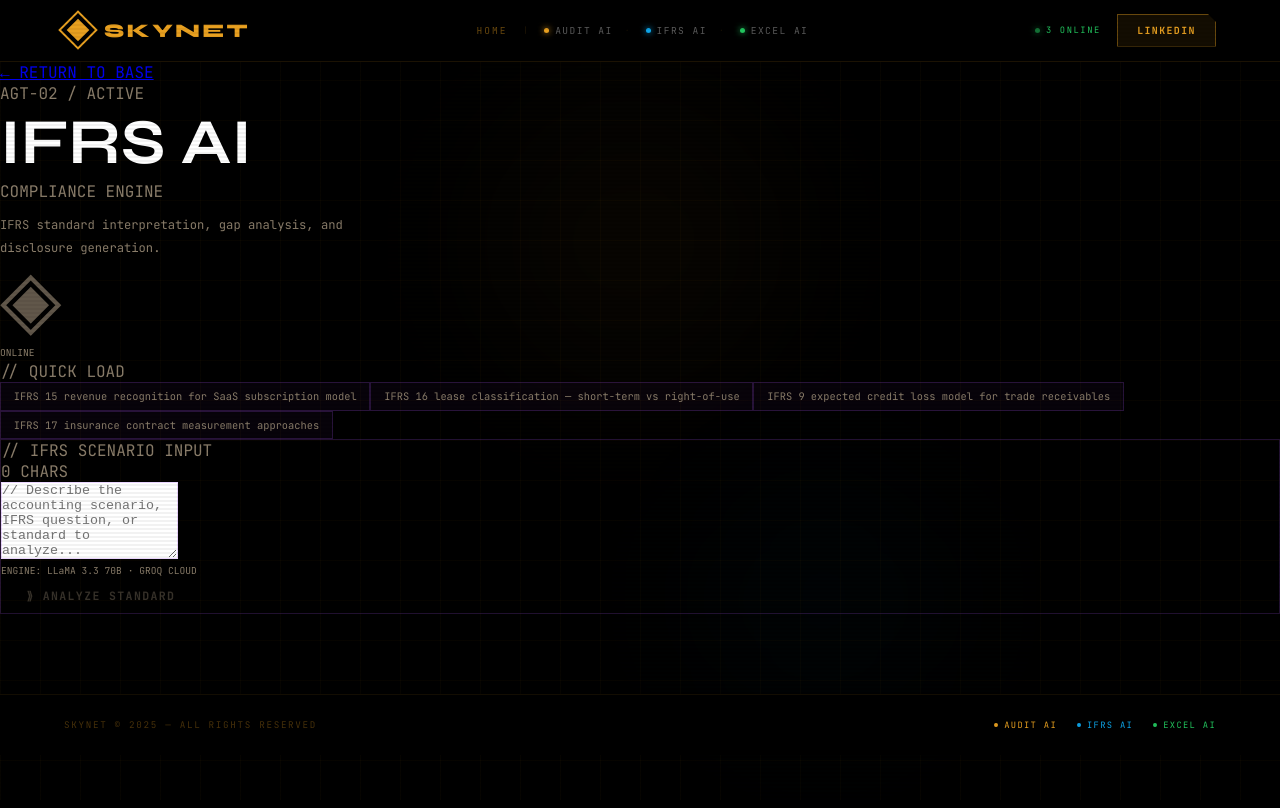
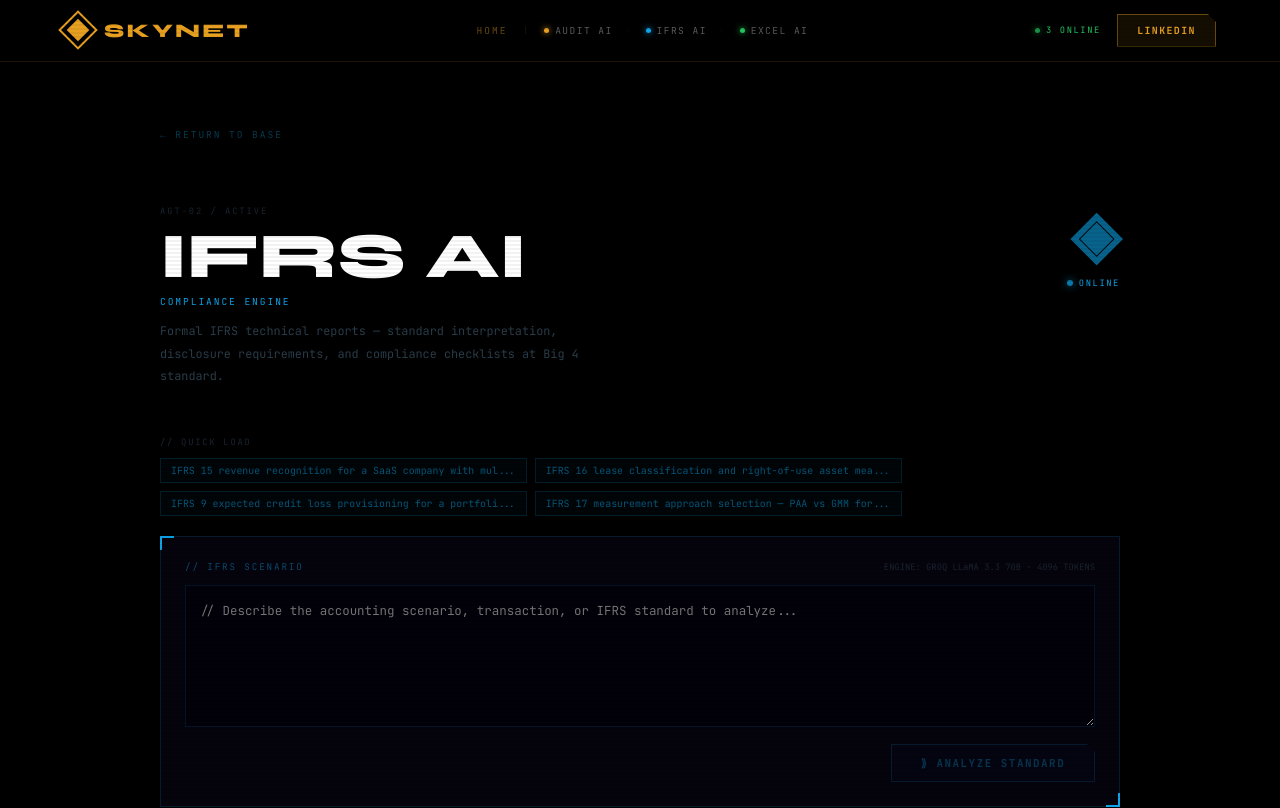
Before and after one commit to marinofecal/skynet-final, a Next.js app: page /tools/ifrs in a window 1280 px wide. Shown: the top 808 px of the page. Built offline with nearby package versions, Linux system fonts and the light colour scheme.

Commit message:
Update page.jsx

```diff
--- a/app/tools/ifrs/page.jsx
+++ b/app/tools/ifrs/page.jsx
@@ -2,231 +2,207 @@
 import { useState } from 'react';
 import Link from 'next/link';
 
-const QUICK_PROMPTS = [
-  'IFRS 15 revenue recognition for SaaS subscription model',
-  'IFRS 16 lease classification — short-term vs right-of-use',
-  'IFRS 9 expected credit loss model for trade receivables',
-  'IFRS 17 insurance contract measurement approaches',
+const COLOR = '#0EA5E9';
+const RGB = '14,165,233';
+const MONO = "'JetBrains Mono', monospace";
+const SYNE = "'Syne', sans-serif";
+
+const QUICK = [
+  'IFRS 15 revenue recognition for a SaaS company with multi-element arrangements',
+  'IFRS 16 lease classification and right-of-use asset measurement for a 5-year office lease',
+  'IFRS 9 expected credit loss provisioning for a portfolio of trade receivables',
+  'IFRS 17 measurement approach selection — PAA vs GMM for a general insurance portfolio',
 ];
+
+function ReportRenderer({ text, color, rgb }) {
+  if (!text) return null;
+  const lines = text.split('\n');
+  return (
+    <div style={{ fontFamily: MONO, fontSize: '0.78rem', lineHeight: 1.9, color: '#4a5a6a' }}>
+      {lines.map((line, i) => {
+        const trimmed = line.trim();
+        if (!trimmed) return <div key={i} style={{ height: '0.6rem' }} />;
+        if (/^\d+\.\s+[A-Z]/.test(trimmed)) {
+          return (
+            <div key={i} style={{ marginTop: '1.4rem', marginBottom: '0.5rem', display: 'flex', gap: '10px', alignItems: 'baseline' }}>
+              <span style={{ color, fontWeight: 700, fontSize: '0.72rem', minWidth: '20px' }}>{trimmed.match(/^\d+/)[0]}.</span>
+              <span style={{ color: `rgba(${rgb},0.85)`, fontWeight: 700, fontSize: '0.78rem', letterSpacing: '0.08em' }}>{trimmed.replace(/^\d+\.\s+/, '')}</span>
+            </div>
+          );
+        }
+        if (/^#{1,3}\s/.test(trimmed)) {
+          return <div key={i} style={{ marginTop: '1.4rem', marginBottom: '0.5rem', color: `rgba(${rgb},0.85)`, fontWeight: 700, fontSize: '0.78rem', borderBottom: `1px solid rgba(${rgb},0.15)`, paddingBottom: '4px' }}>{trimmed.replace(/^#+\s+/, '')}</div>;
+        }
+        if (/^[•\-\*]\s/.test(trimmed)) {
+          const content = trimmed.replace(/^[•\-\*]\s+/, '');
+          return (
+            <div key={i} style={{ display: 'flex', gap: '10px', marginLeft: '8px', marginBottom: '2px' }}>
+              <span style={{ color, flexShrink: 0 }}>▸</span>
+              <span dangerouslySetInnerHTML={{ __html: content.replace(/\*\*(.+?)\*\*/g, `<strong style="color:rgba(${rgb},0.9)">$1</strong>`) }} />
+            </div>
+          );
+        }
+        if (/^(CONCLUSION|EXECUTIVE SUMMARY|RECOMMENDATION|COMPLIANCE STATUS|OPINION):?/.test(trimmed)) {
+          return <div key={i} style={{ marginTop: '1.4rem', padding: '10px 14px', background: `rgba(${rgb},0.06)`, borderLeft: `3px solid ${color}`, color: `rgba(${rgb},0.85)`, fontWeight: 700, fontSize: '0.76rem', letterSpacing: '0.1em' }}>{trimmed}</div>;
+        }
+        return <p key={i} style={{ marginBottom: '2px' }} dangerouslySetInnerHTML={{ __html: trimmed.replace(/\*\*(.+?)\*\*/g, `<strong style="color:rgba(${rgb},0.85)">$1</strong>`) }} />;
+      })}
+    </div>
+  );
+}
 
 export default function IFRSBot() {
   const [input, setInput] = useState('');
   const [response, setResponse] = useState('');
   const [loading, setLoading] = useState(false);
-  const [charCount, setCharCount] = useState(0);
-
-  const handleInput = (e) => {
-    setInput(e.target.value);
-    setCharCount(e.target.value.length);
-  };
 
   const handleSubmit = async (e) => {
     e.preventDefault();
     if (!input.trim() || loading) return;
     setLoading(true);
     setResponse('');
-
     try {
       const res = await fetch('/api/bot', {
         method: 'POST',
         headers: { 'Content-Type': 'application/json' },
         body: JSON.stringify({
-          prompt: `You are a senior IFRS technical expert and accounting standards specialist with deep knowledge of all current IFRS standards.
+          systemPrompt: `You are a Big 4 technical accounting partner specializing in IFRS, with extensive experience advising listed companies, insurance groups, and financial institutions.
 
-Analyze the following accounting scenario or question and provide:
-1. APPLICABLE STANDARDS — Which IFRS standards apply and why
-2. KEY REQUIREMENTS — Recognition, measurement, and classification criteria
-3. DISCLOSURE OBLIGATIONS — Required disclosures under the standard
-4. PRACTICAL GUIDANCE — Step-by-step application to the scenario
-5. COMPLIANCE CHECKLIST — Key checkpoints to verify compliance
-6. COMMON PITFALLS — Frequent mistakes and how to avoid them
+Produce a formal IFRS COMPLIANCE REPORT with this mandatory structure:
 
-Be technically precise. Reference specific paragraphs where relevant. Use structured formatting.
+EXECUTIVE SUMMARY
+(2-3 sentences: applicable standards, key compliance requirements, overall assessment)
 
-SCENARIO / QUESTION: ${input}`,
+1. APPLICABLE STANDARDS & SCOPE
+• Which IFRS standards apply and why
+• Interaction between standards if relevant
+• Effective dates and transition requirements
+
+2. RECOGNITION & MEASUREMENT REQUIREMENTS
+• Specific criteria that must be met
+• Measurement basis and methodology
+• Step-by-step application to the scenario
+
+3. JOURNAL ENTRIES & CALCULATIONS
+• Key accounting entries required
+• Measurement examples with illustrative numbers where relevant
+
+4. DISCLOSURE REQUIREMENTS
+• Mandatory disclosures under applicable standards
+• Specific paragraph references (e.g., IFRS 15.114-122)
+• Suggested disclosure language
+
+5. COMMON PITFALLS & TECHNICAL ISSUES
+• Frequent misapplication errors
+• Areas requiring significant judgment
+• Industry-specific considerations
+
+6. COMPLIANCE CHECKLIST
+• ☐ Item 1
+• ☐ Item 2
+(minimum 8 checkpoints)
+
+CONCLUSION
+Technical accounting opinion with compliance rating and key action items.
+
+Be authoritative, cite specific standard paragraphs where relevant, minimum 500 words.`,
+          prompt: `Provide a formal IFRS technical analysis for:\n\n${input}`,
         }),
       });
       const data = await res.json();
       setResponse(data.result);
     } catch {
-      setResponse('// ERROR: Connection to neural network failed. Please retry.');
+      setResponse('ERROR: Connection failed. Please retry.');
     } finally {
       setLoading(false);
     }
   };
 
   return (
-    <div className="min-h-screen px-6 py-16 max-w-5xl mx-auto">
+    <div style={{ minHeight: '100vh', background: '#000', padding: '60px 24px' }}>
+      <div style={{ maxWidth: '960px', margin: '0 auto' }}>
 
-      {/* ── BACK ── */}
-      <Link href="/" className="section-label hover:text-white transition mb-10 inline-flex items-center gap-2">
+        <Link href="/" style={{ fontFamily: MONO, fontSize: '0.6rem', letterSpacing: '0.2em', color: `rgba(${RGB},0.35)`, textDecoration: 'none', display: 'inline-block', marginBottom: '40px' }}>
           ← RETURN TO BASE
         </Link>
 
-      {/* ── AGENT HEADER ── */}
-      <div className="flex items-start justify-between mt-8 mb-12">
+        <div style={{ display: 'flex', justifyContent: 'space-between', alignItems: 'flex-start', marginTop: '24px', marginBottom: '48px' }}>
           <div>
-          <div className="section-label mb-3" style={{ color: 'var(--muted)' }}>AGT-02 / ACTIVE</div>
-          <h1
-            className="display-heading mb-2"
-            style={{ fontSize: 'clamp(2.5rem, 5vw, 4rem)', fontFamily: 'var(--font-display)', color: 'white' }}
-          >
-            IFRS AI
-          </h1>
-          <div className="section-label" style={{ color: 'var(--purple)' }}>COMPLIANCE ENGINE</div>
-          <p style={{ fontFamily: 'var(--font-mono)', fontSize: '0.76rem', color: 'var(--muted)', marginTop: '0.75rem', maxWidth: '400px', lineHeight: 1.9 }}>
-            IFRS standard interpretation, gap analysis, and disclosure generation.
+            <div style={{ fontFamily: MONO, fontSize: '0.55rem', letterSpacing: '0.22em', color: '#1a2530', marginBottom: '10px' }}>AGT-02 / ACTIVE</div>
+            <h1 style={{ fontFamily: SYNE, fontWeight: 800, fontSize: 'clamp(2.5rem, 5vw, 4rem)', color: '#fff', lineHeight: 0.95, marginBottom: '8px' }}>IFRS AI</h1>
+            <div style={{ fontFamily: MONO, fontSize: '0.6rem', letterSpacing: '0.2em', color: COLOR, marginBottom: '12px' }}>COMPLIANCE ENGINE</div>
+            <p style={{ fontFamily: MONO, fontSize: '0.74rem', color: '#2a3d4a', maxWidth: '420px', lineHeight: 1.9 }}>
+              Formal IFRS technical reports — standard interpretation, disclosure requirements, and compliance checklists at Big 4 standard.
             </p>
           </div>
-        <div className="flex flex-col items-end gap-2">
-          <div
-            className="display-heading"
-            style={{ fontSize: '5rem', color: 'var(--purple)', fontFamily: 'var(--font-display)', lineHeight: 1, opacity: 0.7 }}
-          >
-            ◈
-          </div>
-          <div className="flex items-center gap-2">
-            <span className="status-dot" style={{ background: 'var(--purple)', boxShadow: '0 0 8px var(--purple)' }} />
-            <span className="section-label" style={{ color: 'var(--purple)', fontSize: '0.6rem' }}>ONLINE</span>
+          <div style={{ textAlign: 'right' }}>
+            <div style={{ fontFamily: SYNE, fontWeight: 800, fontSize: '4rem', color: COLOR, lineHeight: 1, opacity: 0.6 }}>◈</div>
+            <div style={{ display: 'flex', alignItems: 'center', gap: '6px', justifyContent: 'flex-end', marginTop: '8px' }}>
+              <div style={{ width: 6, height: 6, borderRadius: '50%', background: COLOR, boxShadow: `0 0 8px ${COLOR}`, animation: 'blink 2s ease-in-out infinite' }} />
+              <span style={{ fontFamily: MONO, fontSize: '0.55rem', letterSpacing: '0.18em', color: COLOR }}>ONLINE</span>
             </div>
           </div>
         </div>
 
-      {/* ── QUICK PROMPTS ── */}
-      <div className="mb-6">
-        <div className="section-label mb-3" style={{ color: 'var(--muted)' }}>// QUICK LOAD</div>
-        <div className="flex flex-wrap gap-2">
-          {QUICK_PROMPTS.map((prompt) => (
-            <button
-              key={prompt}
-              onClick={() => { setInput(prompt); setCharCount(prompt.length); }}
-              style={{
-                fontFamily: 'var(--font-mono)',
-                fontSize: '0.65rem',
-                color: 'var(--purple)',
-                border: '1px solid rgba(168,85,247,0.2)',
-                background: 'rgba(168,85,247,0.04)',
-                padding: '0.4rem 0.8rem',
-                cursor: 'pointer',
-                transition: 'all 0.2s',
-              }}
-              onMouseEnter={e => e.target.style.borderColor = 'rgba(168,85,247,0.6)'}
-              onMouseLeave={e => e.target.style.borderColor = 'rgba(168,85,247,0.2)'}
-            >
-              {prompt}
+        <div style={{ marginBottom: '20px' }}>
+          <div style={{ fontFamily: MONO, fontSize: '0.55rem', letterSpacing: '0.2em', color: '#1a2530', marginBottom: '10px' }}>// QUICK LOAD</div>
+          <div style={{ display: 'flex', flexWrap: 'wrap', gap: '8px' }}>
+            {QUICK.map(q => (
+              <button key={q} onClick={() => setInput(q)} style={{ fontFamily: MONO, fontSize: '0.62rem', color: `rgba(${RGB},0.5)`, border: `1px solid rgba(${RGB},0.15)`, background: `rgba(${RGB},0.03)`, padding: '5px 10px', cursor: 'pointer', transition: 'all 0.2s' }}
+                onMouseEnter={e => e.target.style.borderColor = `rgba(${RGB},0.5)`}
+                onMouseLeave={e => e.target.style.borderColor = `rgba(${RGB},0.15)`}>
+                {q.length > 55 ? q.slice(0, 55) + '...' : q}
               </button>
             ))}
           </div>
         </div>
 
-      {/* ── INPUT TERMINAL ── */}
-      <div
-        className="p-6 mb-6"
-        style={{ background: 'var(--card)', border: '1px solid rgba(168,85,247,0.2)', position: 'relative' }}
-      >
-        <div
-          style={{
-            position: 'absolute', top: '-1px', left: '-1px',
-            width: '14px', height: '14px',
-            borderTop: '2px solid var(--purple)',
-            borderLeft: '2px solid var(--purple)',
-          }}
-        />
-        <div
-          style={{
-            position: 'absolute', bottom: '-1px', right: '-1px',
-            width: '14px', height: '14px',
-            borderBottom: '2px solid var(--purple)',
-            borderRight: '2px solid var(--purple)',
-          }}
-        />
-        <div className="flex justify-between items-center mb-4">
-          <div className="section-label" style={{ color: 'var(--purple)' }}>// IFRS SCENARIO INPUT</div>
-          <div className="section-label" style={{ color: 'var(--muted)' }}>{charCount} CHARS</div>
+        <div style={{ background: '#05030c', border: `1px solid rgba(${RGB},0.15)`, padding: '24px', marginBottom: '24px', position: 'relative' }}>
+          <div style={{ position: 'absolute', top: -1, left: -1, width: 14, height: 14, borderTop: `2px solid ${COLOR}`, borderLeft: `2px solid ${COLOR}` }} />
+          <div style={{ position: 'absolute', bottom: -1, right: -1, width: 14, height: 14, borderBottom: `2px solid ${COLOR}`, borderRight: `2px solid ${COLOR}` }} />
+          <div style={{ display: 'flex', justifyContent: 'space-between', marginBottom: '12px' }}>
+            <span style={{ fontFamily: MONO, fontSize: '0.58rem', letterSpacing: '0.2em', color: `rgba(${RGB},0.45)` }}>// IFRS SCENARIO</span>
+            <span style={{ fontFamily: MONO, fontSize: '0.55rem', color: '#1a2530' }}>ENGINE: GROQ LLaMA 3.3 70B · 4096 TOKENS</span>
           </div>
           <form onSubmit={handleSubmit}>
-          <textarea
-            className="terminal-input mb-4"
-            style={{ borderColor: 'rgba(168,85,247,0.25)', color: 'var(--purple)', caretColor: 'var(--purple)' }}
-            rows={5}
-            placeholder="// Describe the accounting scenario, IFRS question, or standard to analyze..."
-            value={input}
-            onChange={handleInput}
-          />
-          <div className="flex items-center justify-between">
-            <div className="section-label" style={{ color: 'var(--muted)', fontSize: '0.6rem' }}>
-              ENGINE: LLaMA 3.3 70B · GROQ CLOUD
-            </div>
-            <button
-              type="submit"
-              disabled={loading || !input.trim()}
-              style={{
-                fontFamily: 'var(--font-mono)',
-                fontSize: '0.72rem',
-                fontWeight: 700,
-                letterSpacing: '0.12em',
-                padding: '0.65rem 1.6rem',
-                border: '1px solid var(--purple)',
-                background: 'transparent',
-                color: 'var(--purple)',
-                cursor: loading || !input.trim() ? 'not-allowed' : 'pointer',
-                opacity: loading || !input.trim() ? 0.4 : 1,
-                transition: 'all 0.2s',
-                clipPath: 'polygon(0 0, calc(100% - 10px) 0, 100% 10px, 100% 100%, 0 100%)',
-              }}
-            >
-              {loading ? '// PROCESSING...' : '⟫ ANALYZE STANDARD'}
+            <textarea value={input} onChange={e => setInput(e.target.value)} rows={5}
+              placeholder="// Describe the accounting scenario, transaction, or IFRS standard to analyze..."
+              style={{ width: '100%', background: '#02010a', border: `1px solid rgba(${RGB},0.12)`, color: COLOR, fontFamily: MONO, fontSize: '0.78rem', padding: '14px', outline: 'none', resize: 'vertical', caretColor: COLOR, lineHeight: 1.8 }} />
+            <div style={{ display: 'flex', justifyContent: 'flex-end', marginTop: '12px' }}>
+              <button type="submit" disabled={loading || !input.trim()} style={{ fontFamily: MONO, fontSize: '0.68rem', fontWeight: 700, letterSpacing: '0.14em', padding: '0.7rem 1.8rem', background: `rgba(${RGB},0.08)`, color: COLOR, border: `1px solid rgba(${RGB},${loading ? '0.2' : '0.5'})`, cursor: loading ? 'not-allowed' : 'pointer', opacity: !input.trim() ? 0.3 : 1, clipPath: 'polygon(0 0, calc(100% - 8px) 0, 100% 8px, 100% 100%, 0 100%)' }}>
+                {loading ? '// GENERATING REPORT...' : '⟫ ANALYZE STANDARD'}
               </button>
             </div>
           </form>
         </div>
 
-      {/* ── LOADING ── */}
         {loading && (
-        <div className="p-6" style={{ background: 'var(--card)', border: '1px solid rgba(168,85,247,0.15)' }}>
-          <div className="section-label mb-4" style={{ color: 'var(--purple)' }}>// CROSS-REFERENCING IFRS DATABASE</div>
-          <div className="flex gap-3 items-center">
-            {[0, 1, 2, 3, 4].map(i => (
-              <div
-                key={i}
-                style={{
-                  width: '4px',
-                  height: '24px',
-                  background: 'var(--purple)',
-                  animation: `blink 1s ease-in-out ${i * 0.15}s infinite`,
-                  opacity: 0.7,
-                }}
-              />
+          <div style={{ background: '#05030c', border: `1px solid rgba(${RGB},0.12)`, padding: '24px' }}>
+            <div style={{ fontFamily: MONO, fontSize: '0.6rem', letterSpacing: '0.2em', color: COLOR, marginBottom: '16px' }}>// CROSS-REFERENCING IFRS DATABASE</div>
+            <div style={{ display: 'flex', gap: '4px', alignItems: 'flex-end' }}>
+              {[0,1,2,3,4,5,6].map(i => (
+                <div key={i} style={{ width: '3px', background: COLOR, animation: `blink 1s ease-in-out ${i * 0.12}s infinite`, height: `${12 + i * 4}px`, opacity: 0.6 }} />
               ))}
-            <span className="section-label" style={{ color: 'var(--muted)', marginLeft: '8px' }}>
-              PARSING STANDARDS...
-            </span>
+              <span style={{ fontFamily: MONO, fontSize: '0.6rem', color: '#1a2530', marginLeft: '12px' }}>PARSING STANDARDS — FULL REPORT IN PROGRESS</span>
             </div>
           </div>
         )}
 
-      {/* ── RESPONSE ── */}
         {response && !loading && (
-        <div style={{ border: '1px solid rgba(168,85,247,0.2)', overflow: 'hidden' }}>
-          <div
-            className="px-6 py-3 flex justify-between items-center"
-            style={{ borderBottom: '1px solid rgba(168,85,247,0.12)', background: 'rgba(168,85,247,0.03)' }}
-          >
-            <div className="section-label" style={{ color: 'var(--purple)' }}>// COMPLIANCE REPORT GENERATED</div>
-            <div className="flex items-center gap-2">
-              <span className="status-dot" style={{ background: 'var(--green)', boxShadow: '0 0 6px var(--green)' }} />
-              <span className="section-label" style={{ color: 'var(--green)', fontSize: '0.58rem' }}>COMPLETE</span>
+          <div style={{ background: '#05030c', border: `1px solid rgba(${RGB},0.15)`, overflow: 'hidden' }}>
+            <div style={{ padding: '14px 24px', background: `rgba(${RGB},0.04)`, borderBottom: `1px solid rgba(${RGB},0.1)`, display: 'flex', justifyContent: 'space-between', alignItems: 'center' }}>
+              <span style={{ fontFamily: MONO, fontSize: '0.6rem', letterSpacing: '0.18em', color: COLOR }}>// IFRS COMPLIANCE REPORT</span>
+              <div style={{ display: 'flex', alignItems: 'center', gap: '6px' }}>
+                <div style={{ width: 5, height: 5, borderRadius: '50%', background: '#22C55E' }} />
+                <span style={{ fontFamily: MONO, fontSize: '0.55rem', letterSpacing: '0.15em', color: '#22C55E' }}>COMPLETE</span>
               </div>
             </div>
-          <div
-            className="response-terminal"
-            style={{ borderLeft: '3px solid var(--purple)', color: '#b094f0' }}
-          >
-            {response}
+            <div style={{ padding: '32px' }}>
+              <ReportRenderer text={response} color={COLOR} rgb={RGB} />
             </div>
           </div>
         )}
-
+      </div>
     </div>
   );
 }
```
Lines whose indentation alone changed are shown as unchanged.
